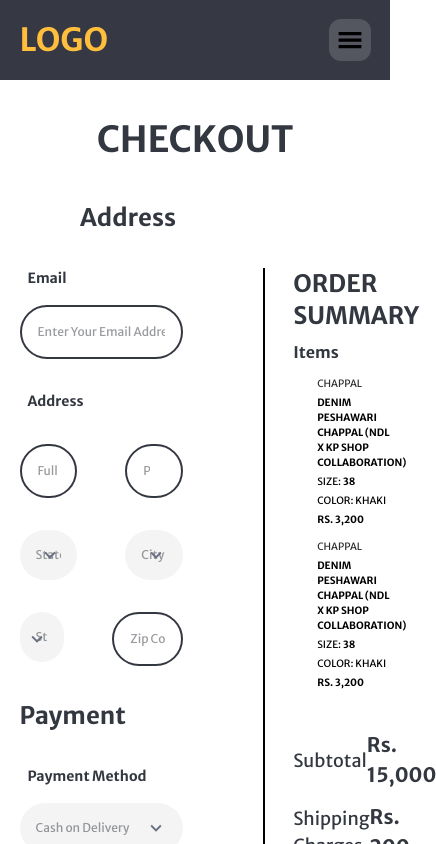
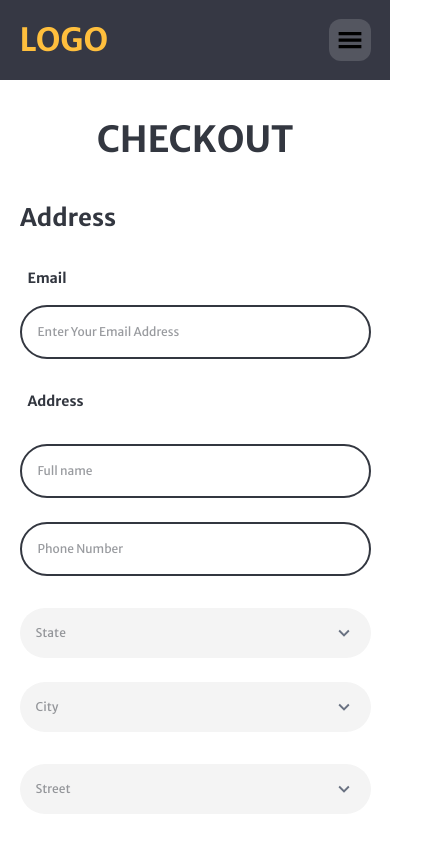
Before and after one commit to Bilal4542/e-commerce-chappal-web-app, a React (Vite) app: page /checkout in a window 390 px wide. Shown: the top 844 px of the page, 436 px wide, since content can reach past the window. Built offline with nearby package versions, Linux system fonts and the light colour scheme.

Commit message:
checkout responsiveness

```diff
--- a/src/components/Checkout.jsx
+++ b/src/components/Checkout.jsx
@@ -24,14 +24,14 @@ const Checkout = () => {
         Checkout
       </h1>
 
-      <h2 className="px-20 font-bold mb-8 text-[24px] text-[rgba(51,55,64,1)]">
+      <h2 className="px-5 lg:px-20 font-bold mb-8 text-[24px] text-[rgba(51,55,64,1)]">
         Address
       </h2>
 
       <div className="flex items-center justify-center">
-        <div className="w-[90%] flex justify-center">
+        <div className="w-[90%] flex justify-center flex-col lg:flex-row">
           {/* LEFT SIDE */}
-          <div className="w-[70%] border-r-2 pr-20">
+          <div className="lg:w-[70%] lg:border-r-2 lg:pr-20">
             <form className="flex flex-col justify-center gap-8">
               {/* EMAIL */}
               <div className="w-full flex flex-col gap-4">
@@ -51,7 +51,7 @@ const Checkout = () => {
                   Address
                 </label>
 
-                <div className="flex justify-between gap-12">
+                <div className="flex justify-between gap-6 lg:gap-12 flex-col lg:flex-row">
                   <input
                     type="text"
                     placeholder="Full name"
@@ -65,7 +65,7 @@ const Checkout = () => {
                 </div>
 
                 {/* STATE + CITY */}
-                <div className="flex justify-between gap-12">
+                <div className="flex justify-between gap-6 lg:gap-12 flex-col lg:flex-row">
                   {/* STATE DROPDOWN */}
                   <div className="relative w-full">
                     <input
@@ -134,7 +134,7 @@ const Checkout = () => {
                 </div>
 
                 {/* STREET + ZIP */}
-                <div className="flex justify-between gap-12">
+                <div className="flex justify-between gap-12 flex-col lg:flex-row">
                   {/* STREET DROPDOWN */}
                   <div className="relative w-full">
                     <input
@@ -182,7 +182,7 @@ const Checkout = () => {
                 Payment
               </h2>
 
-              <div className="w-full flex flex-col gap-4">
+              <div className="w-full flex flex-col gap-4 my-6">
                 <label className="text-[14px] font-bold text-[rgba(51,55,64,1)] ml-2">
                   Payment Method
                 </label>
@@ -215,7 +215,7 @@ const Checkout = () => {
           </div>
 
           {/* RIGHT SIDE */}
-          <div className="w-[30%] pl-7">
+          <div className="lg:w-[30%] lg:pl-7">
             <h1 className="font-bold text-2xl uppercase text-[rgba(51,55,64,1)]">
               Order Summary
             </h1>
```
